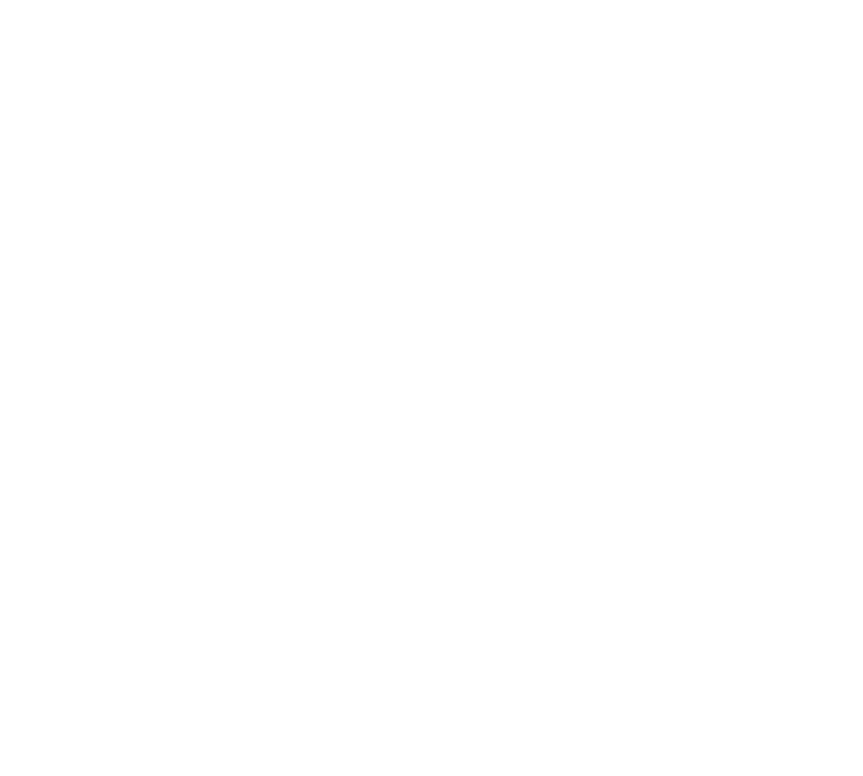
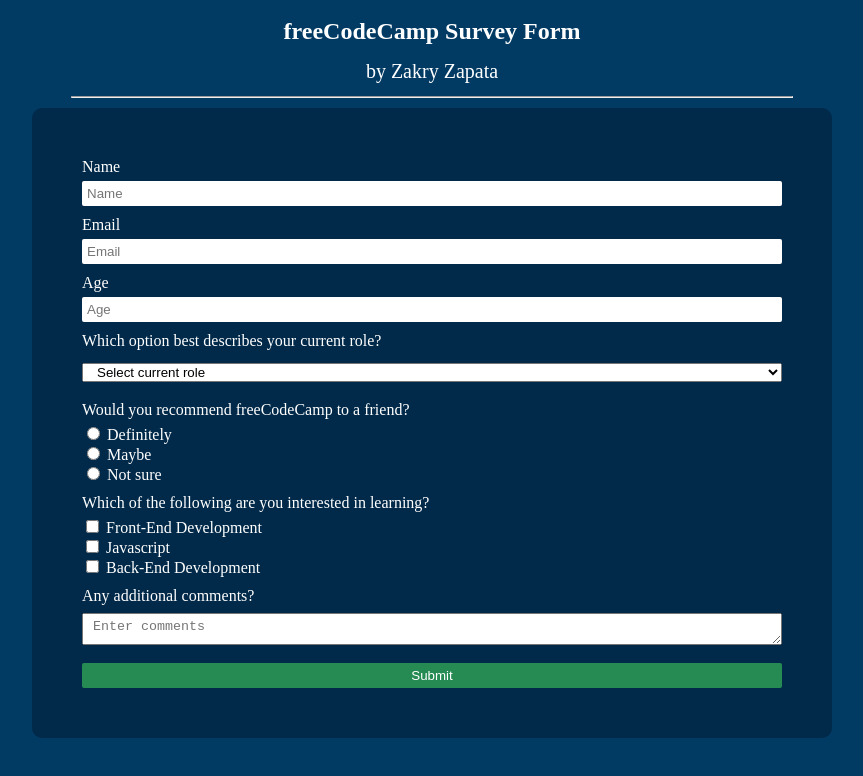
Before and after one commit to ZZapata711/FCCSurvey, a plain HTML site: page index.html in a window 1280 px wide. Shown: the whole page, without its empty margins (208-1071 px from the left). Drawn offline with Linux system fonts and the light colour scheme.

Commit message:
Finished markup for survey

```diff
--- a/app.css
+++ b/app.css
@@ -0,0 +1,103 @@
+body{
+    display: flex;
+    flex-direction: column;
+    align-items: center;
+    background-color: #013a63;
+    color: white;
+}
+
+header{
+    display: flex;
+    flex-direction: column;
+    align-items: center;
+}
+
+header h1{
+    margin: 10px;
+    font-size: 1.5em;
+}
+
+header p{
+    margin: 5px;
+    font-size: 1.25em;
+}
+
+hr{
+    margin-bottom: 10px;
+    width: 80%;
+}
+
+.form-control{
+    display: flex;
+    flex-direction: column;
+    margin: .625em 0 0 0;
+    padding: 0 10px;
+}
+
+.form-control:last-child{
+    margin-bottom: .625em;
+}
+.myForm{
+    display: flex;
+    flex-direction: column;
+    width: 80%;
+    justify-content: center;
+    border-radius: 10px;
+}
+
+.label-field{
+    margin-bottom: 5px;
+}
+
+input{
+    padding: 5px;
+    border-radius: 2px;
+    border: none;
+    font-weight: 100;
+}
+
+
+textarea::placeholder{
+    padding-top: 5px;
+}
+
+.btn-div{
+    display: flex;
+    align-items: center;
+}
+.btn{
+    background-color: rgb(37, 139, 83);
+    color: white;
+    border-radius: 2px;
+    border: none;
+    width: 100%;
+    padding: 5px;
+}
+
+.btn:hover, .btn:focus{
+    background-color: green;
+}
+
+@media(min-width: 576px){
+    hr{
+        max-width: 540px;
+    }
+    .myForm{
+        background-color: #012a4a;
+        max-width: 540px;
+    }
+}
+
+@media(min-width: 768px){
+    hr{
+        max-width: 720px;
+    }
+    .myForm{
+        max-width: 720px;
+    }
+}
+@media(min-width: 480px){
+    form{
+        padding: 2.5rem;
+    }
+}
--- a/index.html
+++ b/index.html
@@ -5,11 +5,80 @@
     <meta charset="UTF-8">
     <meta http-equiv="X-UA-Compatible" content="IE=edge">
     <meta name="viewport" content="width=device-width, initial-scale=1.0">
-    <title>Document</title>
+    <link rel="stylesheet" href="app.css">
+    <title>FCC Survey</title>
 </head>
 
 <body>
+    <header>
+        <h1 id="title">freeCodeCamp Survey Form</h1>
+        <p id="description">by Zakry Zapata</h2>
+    </header>
+    <hr>
+    <form id="survey-form" action="#nowhere" method="get" class="myForm">
+        <div class="form-control">
+            <label for="name" id="name-label" class="label-field">Name</label>
+            <input type="text" placeholder="Name" id="name" required>
+        </div>
+        <div class="form-control">
+            <label for="email" id="email-label" class="label-field">Email</label>
+            <input type="email" placeholder="Email" id="email" required>
+        </div>
+        <div class="form-control">
+            <label for="number" id="number-label" class="label-field">Age</label>
+            <input type="number" placeholder="Age" id="number" required min="2" max="99">
+        </div>
+        <div class="form-control">
+            <label for="dropdown" class="label-field">Which option best describes your current role?</label>
+            <select class="form-control" id="dropdown">
+                <option disabled selected value>Select current role</option>
+                <option>Student</option>
+                <option>Full Time Job</option>
+                <option>Part Time Job</option>
+                <option>Prefer not to say</option>
+                <option>Other</option>
+            </select>
+        </div>
+        <div class="form-control">
+            <label for="radio" class="label-field">Would you recommend freeCodeCamp to a friend?</label>
+            <div>
+                <input type="radio" name="radios" id="radios" value="definitely">
+                <label for="radios">Definitely</label>
+            </div>
+            <div>
+                <input type="radio" name="radios" id="radios" value="maybe">
+                <label for="radios">Maybe</label>
+            </div>
+            <div>
+                <input type="radio" name="radios" id="radios" value="no">
+                <label for="radios">Not sure</label>
+            </div>
 
+        </div>
+        <div class="form-control">
+            <label class="label-field">Which of the following are you interested in learning?</label>
+            <div>
+                <input type="checkbox" id="stack" value="front">
+                <label for="stack">Front-End Development</label>
+            </div>
+            <div>
+                <input type="checkbox" id="stack" value="javascript">
+                <label for="stack">Javascript</label>
+            </div>
+            <div>
+                <input type="checkbox" id="stack" value="back">
+                <label for="stack">Back-End Development</label>
+            </div>
+        </div>
+        <div class="form-control">
+            <label for="textarea">Any additional comments?</label>
+            <textarea class="form-control" id="textarea" placeholder="Enter comments"></textarea>
+        </div>
+        <div class="form-control btn-div">
+            <button type="submit" class="btn" id="submit">Submit</button>
+        </div>
+
+    </form>
     <script src="https://cdn.freecodecamp.org/testable-projects-fcc/v1/bundle.js"></script>
 </body>
 
```
